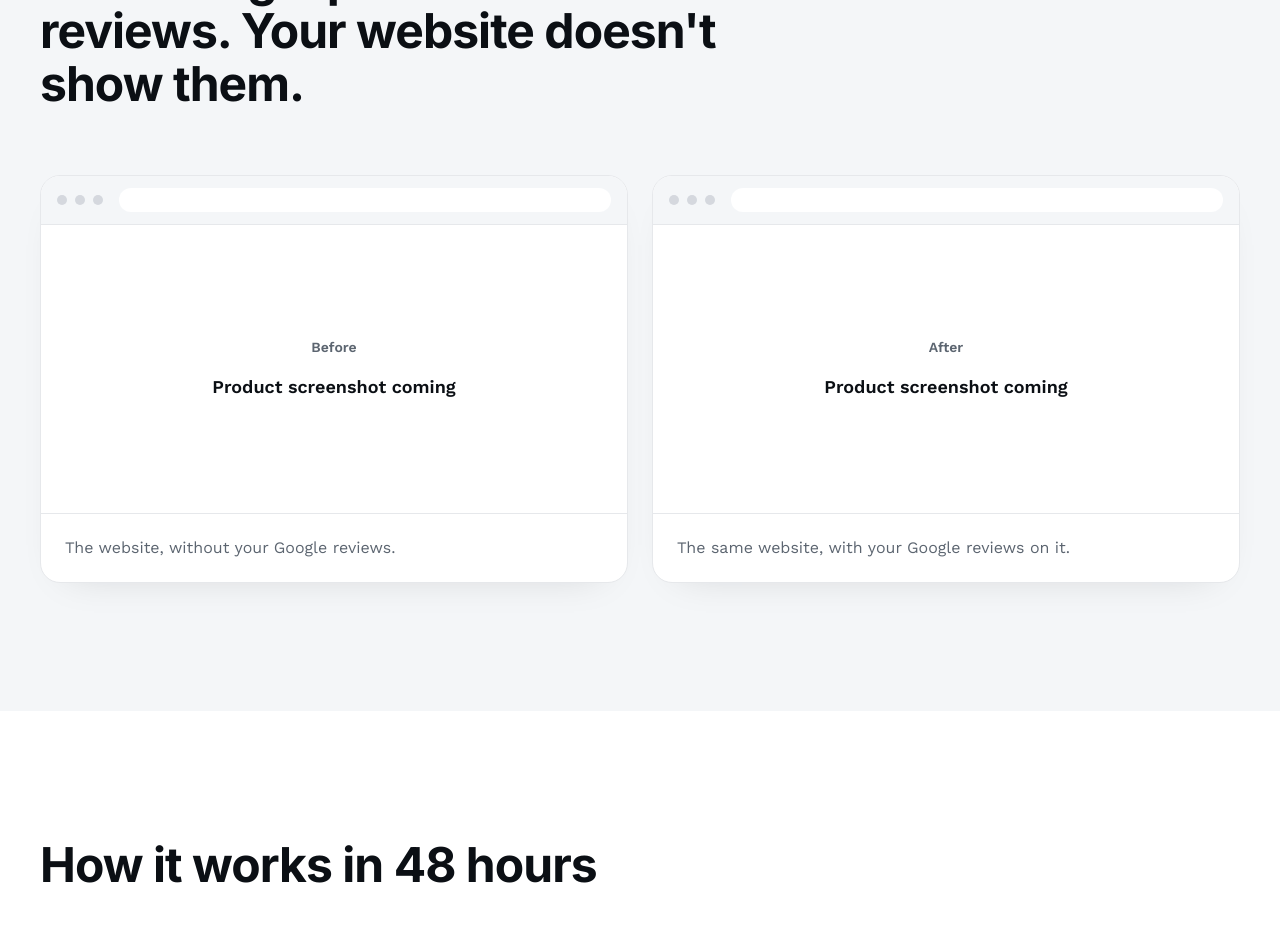
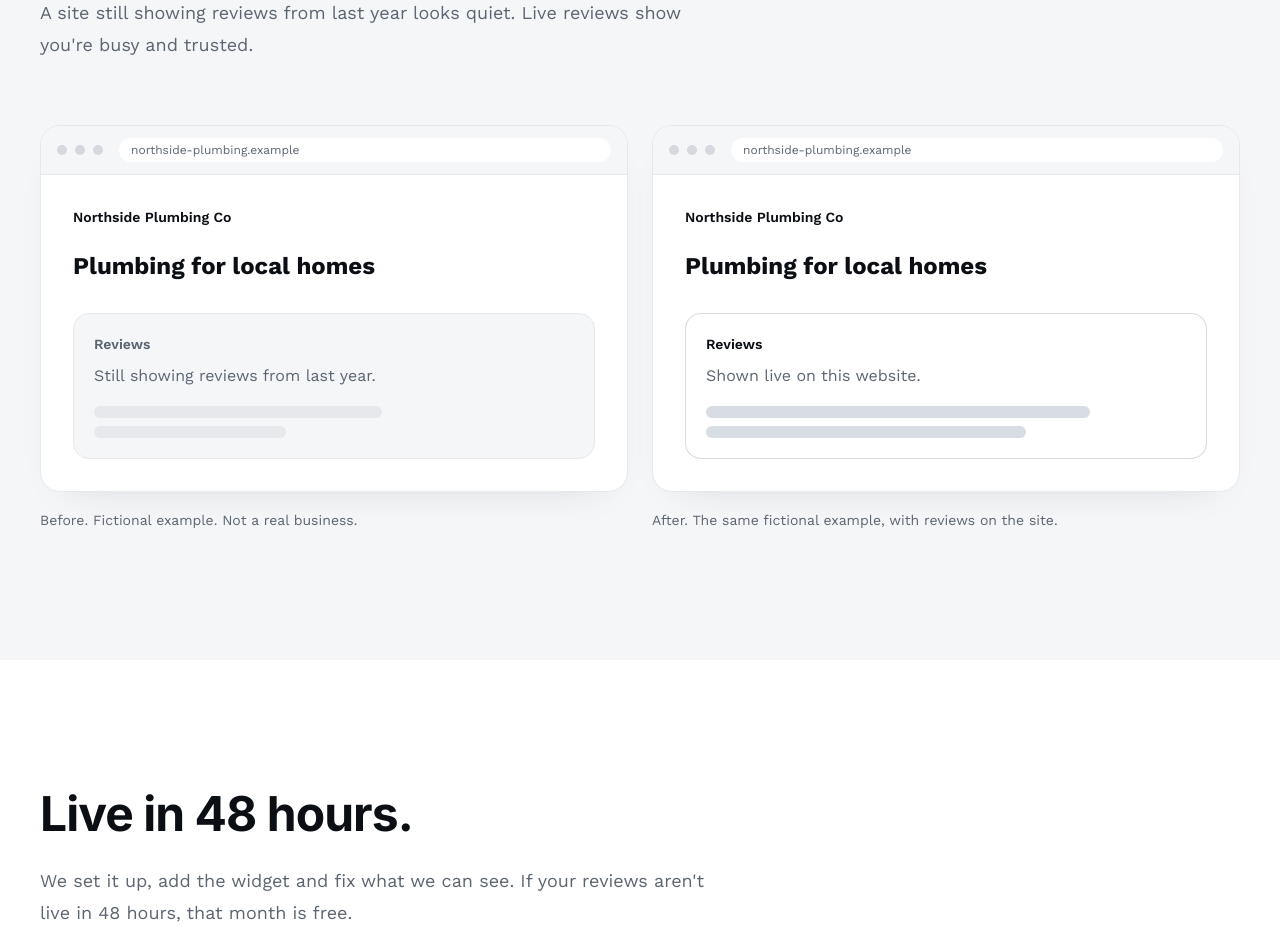
Before and after one commit to Dan-Kovac/ReviewBuddyWebsite, a Next.js app: page / in a window 1280 px wide. Shown: the part 1500-2452 px from the top of the page. Built offline with nearby package versions, Linux system fonts and the light colour scheme.

Commit message:
Use the approved homepage lines and a fictional before mock.
Northside Plumbing Co is a made-up example, not a real site or screenshot.

```diff
--- a/app/page.tsx
+++ b/app/page.tsx
@@ -1,10 +1,11 @@
+import type { ReactNode } from "react";
 import Link from "next/link";
 import { DashboardAnnotations } from "@/components/dashboard-annotations";
 import { GuideCards } from "@/components/guide-cards";
 import { TrialButton } from "@/components/trial-button";
 import { publishedGuides } from "@/content/guides/registry";
 import { pageMetadata } from "@/lib/metadata";
-import { addOns, setupOffer } from "@/lib/site";
+import { addOns } from "@/lib/site";
 
 export const metadata = pageMetadata({
   title: "Get More Google Reviews and Show Them on Your Website | ReviewBuddy for Tradies",
@@ -33,23 +34,42 @@ const wrap = "mx-auto w-full max-w-[1200px]";
 const secondary =
   "hover-lift inline-flex min-h-12 items-center justify-center rounded-full border border-line bg-white px-6 text-base font-semibold text-ink hover:bg-soft";
 
-function PlaceholderFrame({ eyebrow, caption }: { eyebrow: string; caption: string }) {
+function BrowserChrome({ children }: { children: ReactNode }) {
   return (
-    <figure className="hover-lift flex h-full flex-col overflow-hidden rounded-[20px] border border-line bg-white shadow-[0_16px_40px_-28px_rgba(11,15,20,0.18)]">
+    <div className="overflow-hidden rounded-[20px] border border-line bg-white shadow-[0_16px_40px_-28px_rgba(11,15,20,0.18)]">
       <div className="flex items-center gap-2 border-b border-line bg-soft px-4 py-3" aria-hidden="true">
         <span className="size-2.5 rounded-full bg-[#d5d8de]" />
         <span className="size-2.5 rounded-full bg-[#d5d8de]" />
         <span className="size-2.5 rounded-full bg-[#d5d8de]" />
-        <span className="ml-2 h-6 flex-1 rounded-full bg-white" />
+        <span className="ml-2 flex h-6 flex-1 items-center rounded-full bg-white px-3 text-xs text-muted">
+          northside-plumbing.example
+        </span>
       </div>
-      <div className="grid min-h-72 flex-1 place-items-center px-8 py-16 text-center">
-        <div>
-          <p className="text-sm font-semibold text-muted">{eyebrow}</p>
-          <p className="mt-4 text-lg font-semibold leading-7 text-ink">Product screenshot coming</p>
+      {children}
+    </div>
+  );
+}
+
+function SiteMock({ live }: { live: boolean }) {
+  return (
+    <BrowserChrome>
+      <div className="px-6 py-6 sm:px-8 sm:py-8">
+        <p className="text-sm font-semibold text-ink">Northside Plumbing Co</p>
+        <p className="mt-6 text-2xl font-bold leading-tight text-ink">Plumbing for local homes</p>
+        <div
+          className={`mt-8 rounded-[16px] border px-5 py-5 ${live ? "border-ink/15 bg-white" : "border-line bg-soft"}`}
+        >
+          <p className={`text-sm font-semibold ${live ? "text-ink" : "text-muted"}`}>Reviews</p>
+          <p className="mt-2 text-base leading-7 text-muted">
+            {live ? "Shown live on this website." : "Still showing reviews from last year."}
+          </p>
+          <div className="mt-4 grid gap-2" aria-hidden="true">
+            <span className={`h-3 rounded-full ${live ? "w-4/5 bg-[#d7dde3]" : "w-3/5 bg-[#e6e8eb]"}`} />
+            <span className={`h-3 rounded-full ${live ? "w-2/3 bg-[#d7dde3]" : "w-2/5 bg-[#e6e8eb]"}`} />
+          </div>
         </div>
       </div>
-      <figcaption className="border-t border-line px-6 py-5 text-base leading-7 text-muted">{caption}</figcaption>
-    </figure>
+    </BrowserChrome>
   );
 }
 
@@ -62,10 +82,10 @@ export default function HomePage() {
         <div className={wrap}>
           <div className="max-w-3xl">
             <h1 className="text-5xl font-bold leading-[1.05] text-ink sm:text-6xl lg:text-7xl">
-              Get chosen before they call
+              Get chosen before they call.
             </h1>
             <p className="mt-6 max-w-xl text-lg leading-8 text-muted">
-              Real Google reviews on your website, so homeowners trust you before they ring.
+              Fresh Google reviews, shown live on your website.
             </p>
             <div className="mt-10 flex flex-col gap-3 sm:flex-row">
               <TrialButton variant="ink" className="px-6" />
@@ -83,17 +103,24 @@ export default function HomePage() {
       <section className={`bg-soft ${section}`}>
         <div className={wrap}>
           <h2 className="max-w-3xl text-4xl font-bold leading-[1.1] text-ink sm:text-5xl">
-            Your Google profile has the reviews. Your website doesn&apos;t show them.
+            Old reviews cost you jobs.
           </h2>
+          <p className="mt-6 max-w-2xl text-lg leading-8 text-muted">
+            A site still showing reviews from last year looks quiet. Live reviews show you&apos;re busy and trusted.
+          </p>
           <div className="mt-16 grid gap-6 lg:grid-cols-2">
-            <PlaceholderFrame
-              eyebrow="Before"
-              caption="The website, without your Google reviews."
-            />
-            <PlaceholderFrame
-              eyebrow="After"
-              caption="The same website, with your Google reviews on it."
-            />
+            <figure>
+              <SiteMock live={false} />
+              <figcaption className="mt-4 text-sm leading-6 text-muted">
+                Before. Fictional example. Not a real business.
+              </figcaption>
+            </figure>
+            <figure>
+              <SiteMock live={true} />
+              <figcaption className="mt-4 text-sm leading-6 text-muted">
+                After. The same fictional example, with reviews on the site.
+              </figcaption>
+            </figure>
           </div>
         </div>
       </section>
@@ -101,8 +128,11 @@ export default function HomePage() {
       <section id="how-it-works" className={`scroll-mt-24 ${section}`}>
         <div className={wrap}>
           <h2 className="max-w-2xl text-4xl font-bold leading-[1.1] text-ink sm:text-5xl">
-            How it works in 48 hours
+            Live in 48 hours.
           </h2>
+          <p className="mt-6 max-w-2xl text-lg leading-8 text-muted">
+            We set it up, add the widget and fix what we can see. If your reviews aren&apos;t live in 48 hours, that month is free.
+          </p>
           <ol className="mt-16 grid gap-6 lg:grid-cols-3">
             {steps.map((step, index) => (
               <li
@@ -115,23 +145,18 @@ export default function HomePage() {
               </li>
             ))}
           </ol>
-          <p className="mt-12 max-w-2xl text-lg leading-8 text-ink">
-            Reviews live on your site within 48 hours, or that month is free.
-          </p>
         </div>
       </section>
 
       <section id="pricing" className={`bg-soft ${section}`}>
         <div className={wrap}>
           <div className="hover-lift max-w-[560px] rounded-[20px] border border-line bg-white p-8 shadow-[0_16px_40px_-28px_rgba(11,15,20,0.18)] sm:p-10">
-            <p className="text-sm font-semibold text-muted">Pricing</p>
-            <h2 className="mt-4 text-4xl font-bold leading-[1.1] text-ink sm:text-5xl">
-              $75 a month, including GST
+            <h2 className="text-4xl font-bold leading-[1.1] text-ink sm:text-5xl">
+              $75 a month, including GST.
             </h2>
-            <p className="mt-6 text-base leading-7 text-ink">
-              7 days free. Card taken at signup. Billing starts on day 8.
+            <p className="mt-6 text-lg leading-8 text-muted">
+              Setup included, valued at $350 including GST. First 7 days free, cancel anytime.
             </p>
-            <p className="mt-3 text-base leading-7 text-muted">{setupOffer}.</p>
             <h3 className="mt-10 text-base font-bold text-ink">Add-ons</h3>
             <ul className="mt-4 grid gap-3">
               {addOns.map((addOn) => (
@@ -141,7 +166,6 @@ export default function HomePage() {
                 </li>
               ))}
             </ul>
-            <p className="mt-8 text-base leading-7 text-muted">Cancel any time.</p>
             <div className="mt-8">
               <TrialButton variant="ink" className="px-6" />
             </div>
@@ -154,10 +178,10 @@ export default function HomePage() {
           <div className="flex flex-col justify-between gap-4 sm:flex-row sm:items-end">
             <div className="max-w-2xl">
               <h2 id="latest-guides" className="text-4xl font-bold leading-[1.1] text-ink sm:text-5xl">
-                Latest guides
+                Simple guides for busier tradies.
               </h2>
               <p className="mt-5 text-lg leading-8 text-muted">
-                Short, practical notes for tradies. No invented numbers.
+                Practical help for getting more reviews.
               </p>
             </div>
             <Link href="/guides" className="text-base font-semibold text-ink underline decoration-brand underline-offset-4">
```
